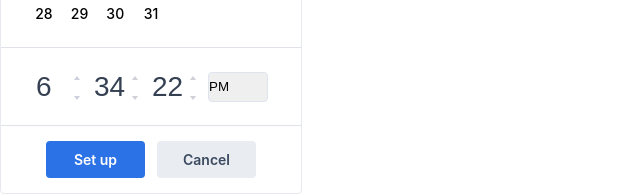
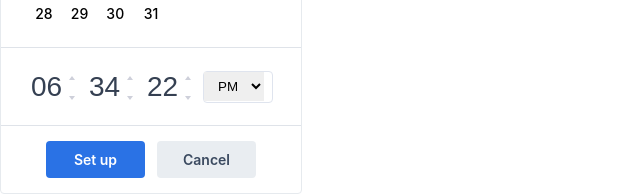
Before and after one commit to jananadiw/datetime-selector, a React (Create React App) app: page / in a window 1280 px wide. Shown: the part 264-459 px from the top of the page, without its empty margins (0-640 px from the left). Built offline with nearby package versions, Linux system fonts and the light colour scheme.

Commit message:
fix: Display time in double digits

```diff
--- a/src/components/Clock.tsx
+++ b/src/components/Clock.tsx
@@ -128,12 +128,17 @@ export const Clock: React.FC<ClockProps> = ({ value, onChange }) => {
 
   useEffect(() => {
     setSelectedDateTime();
-  }, [value, hours]);
+  }, [value]);
 
   return (
     <>
       <div className='container'>
-        <input className='container__time-input' type='text' value={hours} readOnly />
+        <input
+          className='container__time-input'
+          type='text'
+          value={hours < 12 ? `${0}${hours}` : `${hours}`}
+          readOnly
+        />
         <div className='container__arrow-box'>
           <div onClick={addHours}>
             <img src={timer_up_icon_inactive}></img>
@@ -142,7 +147,12 @@ export const Clock: React.FC<ClockProps> = ({ value, onChange }) => {
             <img src={timer_down_icon_inactive}></img>
           </div>
         </div>
-        <input className='container__time-input' type='text' value={minutes} readOnly />
+        <input
+          className='container__time-input'
+          type='text'
+          value={minutes < 10 ? `${0}${minutes}` : `${minutes}`}
+          readOnly
+        />
         <div className='container__arrow-box'>
           <div onClick={addMinutes}>
             <img src={timer_up_icon_inactive}></img>
@@ -151,7 +161,12 @@ export const Clock: React.FC<ClockProps> = ({ value, onChange }) => {
             <img src={timer_down_icon_inactive}></img>
           </div>
         </div>
-        <input className='container__time-input' type='text' value={seconds} readOnly />
+        <input
+          className='container__time-input'
+          type='text'
+          value={seconds < 10 ? `${0}${seconds}` : `${seconds}`}
+          readOnly
+        />
         <div className='container__arrow-box'>
           <div onClick={addSeconds}>
             <img src={timer_up_icon_inactive}></img>
@@ -161,10 +176,11 @@ export const Clock: React.FC<ClockProps> = ({ value, onChange }) => {
           </div>
         </div>
 
+        <div className='container__selector'>
           <select
             name='time'
             value={meridiem}
-          className='container__selector'
+            className='select'
             onChange={(e) => {
               handleMeridiemChange(e.target.value);
             }}
@@ -173,6 +189,7 @@ export const Clock: React.FC<ClockProps> = ({ value, onChange }) => {
             <option value='PM'>PM</option>
           </select>
         </div>
+      </div>
       <div className='date-time-selector__actions'>
         <Button className='button__set-up' text={'Set up'} onClick={setSelectedDateTime} />
         <Button className='button__cancel' text={'Cancel'} onClick={initSelection} />
```
Lines whose indentation alone changed are shown as unchanged.
